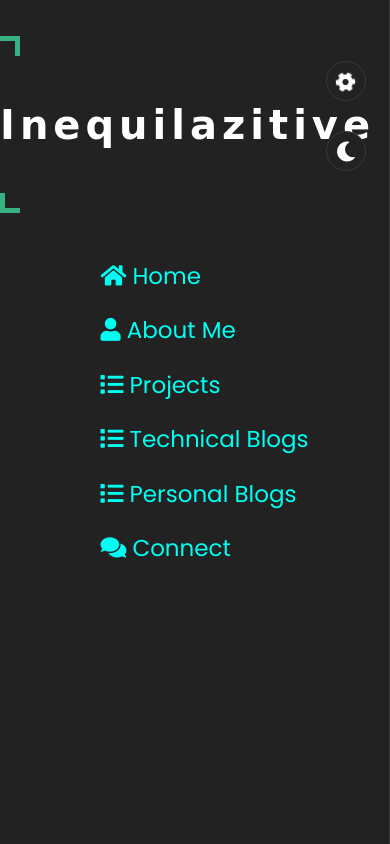
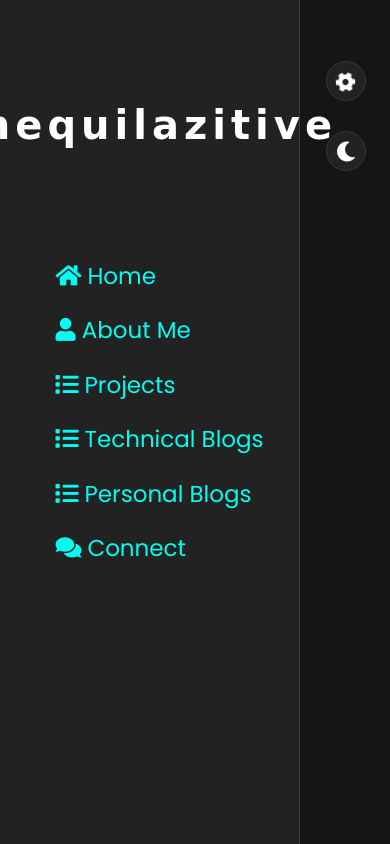
Before and after one commit to Inequilazitive/Inequilazitive.github.io, a website: page index.html in a window 390 px wide. Drawn offline with nearby package versions, Linux system fonts and the light colour scheme; a web font is replaced by a local one.

Commit message:
Small Screen test yeilded no changes, reverting back to previous one

```diff
--- a/css/style.css
+++ b/css/style.css
@@ -414,42 +414,3 @@ ul {
     bottom: -2.5%; /* Adjust the bottom offset */
     left: -2.5%; /* Adjust the left offset */
 }
-
-/* For small screens */
-@media screen and (max-width: 768px) {
-    .section {
-        padding: 0 15px; /* Adjust padding for smaller screens */
-    }
-
-    .aside {
-        width: 100%; /* Make aside full width on smaller screens */
-        padding: 15px; /* Adjust padding for smaller screens */
-    }
-
-    .nav-toggler {
-        left: 15px; /* Adjust left position for smaller screens */
-    }
-
-    .main-content {
-        padding-top: 80px; /* Adjust padding for smaller screens */
-    }
-
-    .home-img {
-        position: static; /* Reset position for smaller screens */
-        width: 100%; /* Make image full width on smaller screens */
-        text-align: center; /* Center image on smaller screens */
-        margin-top: 20px; /* Add margin for spacing */
-    }
-
-    .home-img::before,
-    .home-img::after {
-        display: none; /* Hide green clips on smaller screens */
-    }
-}
-
-/* For medium screens */
-@media screen and (min-width: 769px) and (max-width: 1024px) {
-    .aside {
-        padding: 30px; /* Adjust padding for medium screens */
-    }
-}
--- a/index.html
+++ b/index.html
@@ -4,7 +4,7 @@
     <meta charset="UTF-8">
     <meta http-equiv="X-UA-Compatible" content="IE=edge">
     <meta name="viewport" content="width=device-width, initial-scale=1.0">
-    <title>Home</title>
+    <title>home</title>
     <link rel="stylesheet" href="css/style.css">
     <link rel="stylesheet" href="https://cdnjs.cloudflare.com/ajax/libs/font-awesome/5.15.4/css/all.min.css">
     <link rel="stylesheet" href="css/skins/color-1.css" class="alternate-style" title="color-1" disabled>
```
